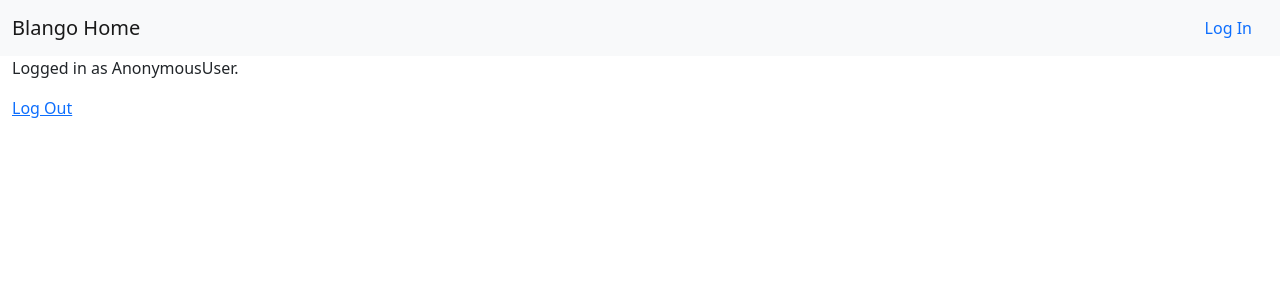
After one commit to athenaweb629/django-advanced-blog-app, a Django app: template blango_auth/templates/blango_auth/profile.html in a window 1280 px wide. The commit adds this page. Shown: the top 300 px of the page. Run offline with Django 3.2, Linux system fonts and the light colour scheme; the template is opened without the code that fills it, so the values that code supplies are empty; parts of the project's set-up code (start-up, migrations or seed data) failed here and were passed over.

Commit message:
User Registration and Profile

```diff
--- a/blango/urls.py
+++ b/blango/urls.py
@@ -19,12 +19,15 @@ from django.contrib import admin
 from django.urls import path, include
 
 import blog.views
+import blango_auth.views
 
 urlpatterns = [
     path('admin/', admin.site.urls),
     path('', blog.views.index),
     path("post/<slug>/", blog.views.post_detail, name="blog-post-detail"),
     path("ip/", blog.views.get_ip),
+    path("accounts/", include("django.contrib.auth.urls")),
+    path("accounts/profile/", blango_auth.views.profile, name="profile"),
 ]
 
 # Map the path __debug__/ to the DJDT's URL's, but only in debug mode.
--- /dev/null
+++ b/blango_auth/templates/blango_auth/profile.html
@@ -0,0 +1,11 @@
+{% extends "base.html" %}
+{% load blog_extras %}
+{% block title %}Blango Profile{% endblock %}
+{% block content %}
+{% row %}
+    {% col %}
+        <p>Logged in as {{ request.user }}.</p>
+        <p><a href="{% url "logout" %}">Log Out</a></p>
+    {% endcol %}
+{% endrow %}
+{% endblock content %}
--- a/blango_auth/views.py
+++ b/blango_auth/views.py
@@ -1,3 +1,7 @@
 from django.shortcuts import render
+from django.contrib.auth.decorators import login_required
 
-# Create your views here.
+# Logged-in User View
+@login_required
+def profile(request):
+    return render(request, "blango_auth/profile.html")
--- a/blog/templates/base.html
+++ b/blog/templates/base.html
@@ -4,14 +4,27 @@
     <meta charset="utf-8">
     <meta name="viewport" content="width=device-width, initial-scale=1">
     <link href="https://cdn.jsdelivr.net/npm/bootstrap@5.0.2/dist/css/bootstrap.min.css" rel="stylesheet" integrity="sha384-EVSTQN3/azprG1Anm3QDgpJLIm9Nao0Yz1ztcQTwFspd3yD65VohhpuuCOmLASjC" crossorigin="anonymous">
-    <title>Blog</title>
+    <title>{% block title %}Welcome to Blango{% endblock %}</title>
   </head>
   <body>
+    <nav class="navbar navbar-expand-lg navbar-light bg-light">
+    <div class="container-fluid">
+        <a class="navbar-brand" href="/">Blango Home</a>
+        <div class="d-flex">
+            {% if request.user.is_active %}
+                <a class="nav-link" href="{% url "profile" %}">Profile</a>
+                <a class="nav-link" href="{% url "logout" %}">Log Out</a>
+            {% else %}
+                <a class="nav-link" href="{% url "login" %}">Log In</a>
+            {% endif %}
+        </div>
+    </div>
+  </nav>
   <div class="container-fluid">
     {% block content %}
 
     {% endblock %}
+    </div>
     <script src="https://cdn.jsdelivr.net/npm/bootstrap@5.0.2/dist/js/bootstrap.bundle.min.js" integrity="sha384-MrcW6ZMFYlzcLA8Nl+NtUVF0sA7MsXsP1UyJoMp4YLEuNSfAP+JcXn/tWtIaxVXM" crossorigin="anonymous"></script>
-  </div>
   </body>
 </html>
```
Also changed, not shown: blango_auth/templates/registration/login.html (added, +30 -0 lines).
